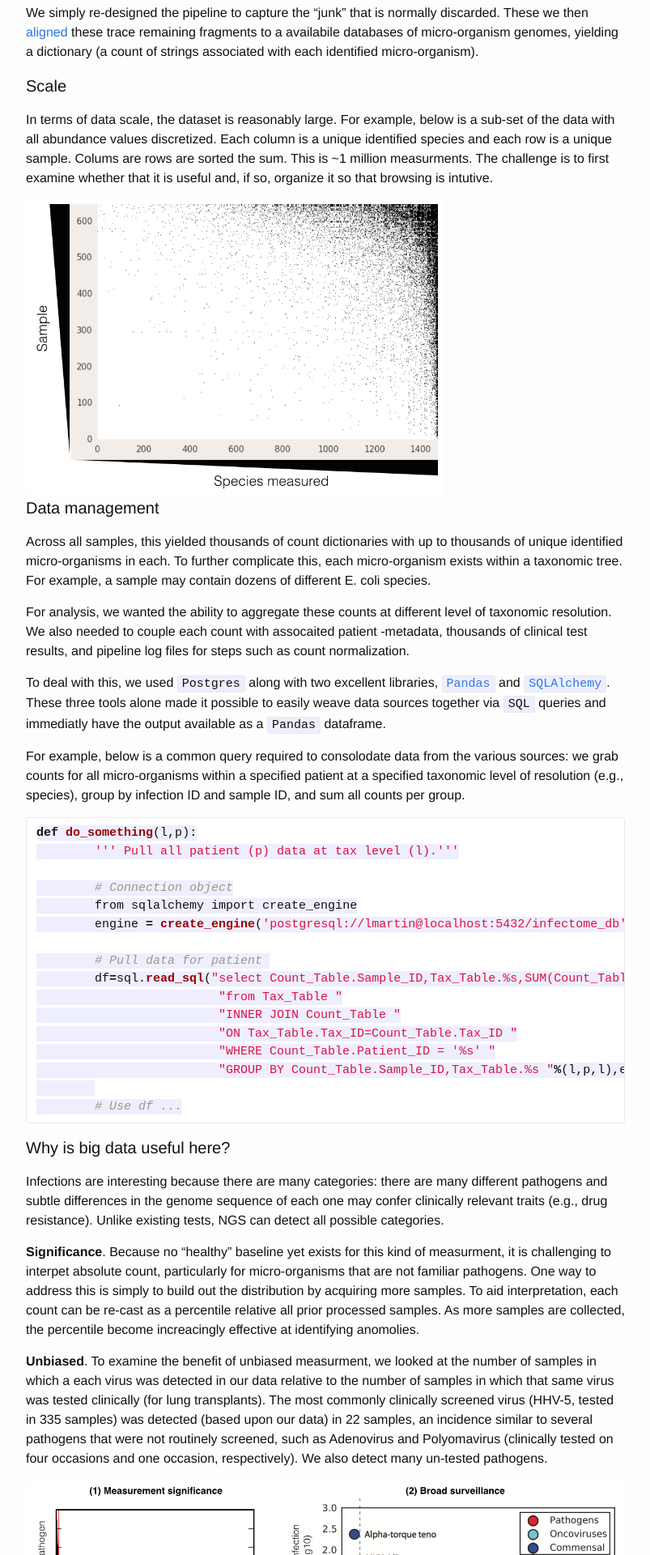
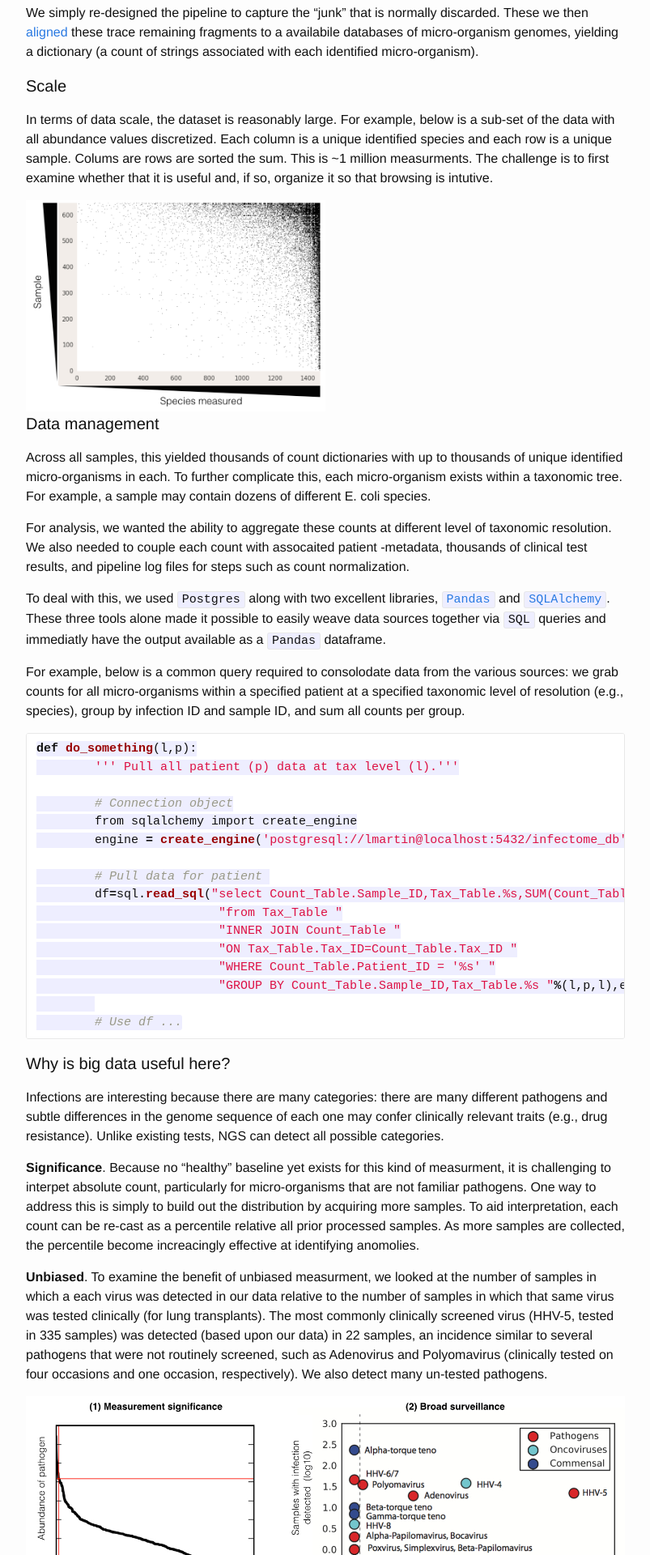
Before and after one commit to rlancemartin/rlancemartin.github.io, a Jekyll site: the page built from _posts/2015-02-10-infectome.markdown, in a window 1280 px wide. Shown: the part 1390-3310 px from the top of the page at 81% size, without its empty margins (238-1041 px from the left). Built offline with Jekyll 4.4.1, drawn with Linux system fonts in a browser that asks for light colours; Markdown is read by kramdown in place of the engine named in the settings.

Commit message:
Update figure.

```diff
--- a/_posts/2015-02-10-infectome.markdown
+++ b/_posts/2015-02-10-infectome.markdown
@@ -43,7 +43,7 @@
 In terms of data scale, the dataset is reasonably large. For example, below is a sub-set of the data with all abundance values discretized. Each column is a unique identified species and each row is a unique sample. Colums are rows are sorted the sum. This is ~1 million measurments. The challenge is to first examine whether that it is useful and, if so, organize it so that browsing is intutive.
 
 <div class="imgcap">
-<img src="/assets/Infectome_1_1.jpg" width="70%">
+<img src="/assets/Infectome_1_1.jpg" width="50%">
 </div>
 
 ####Data management
```
